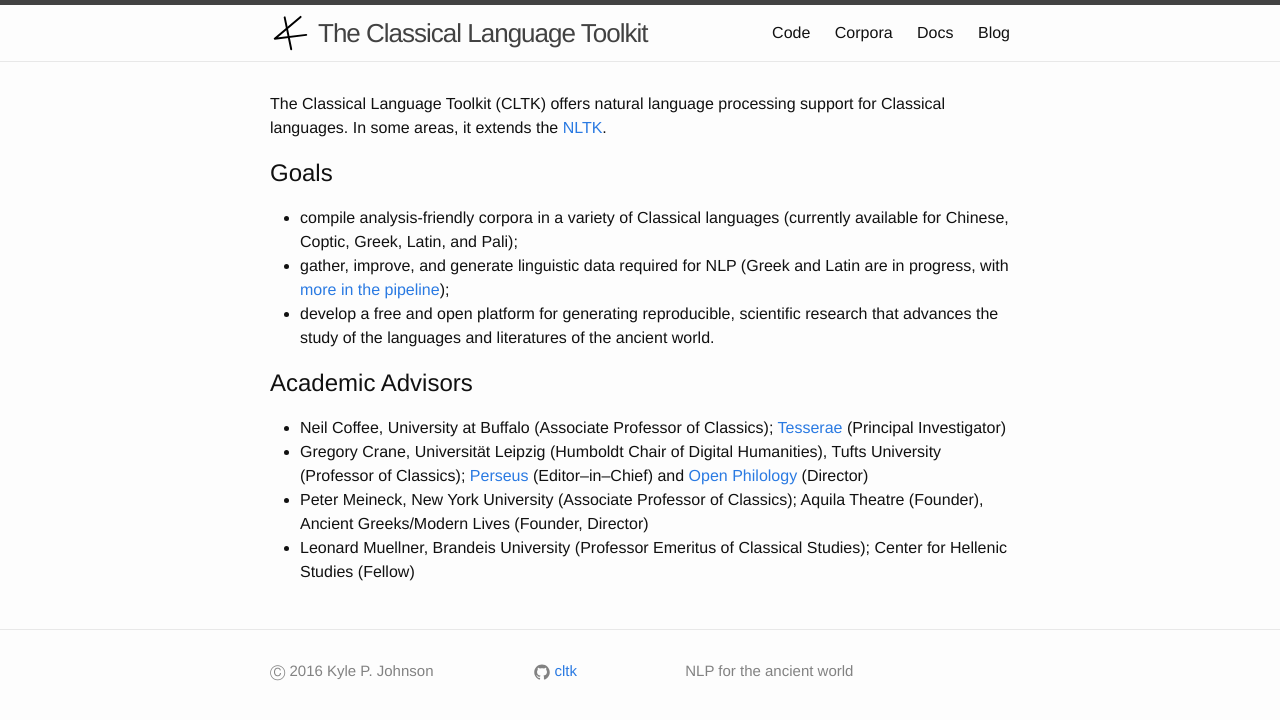
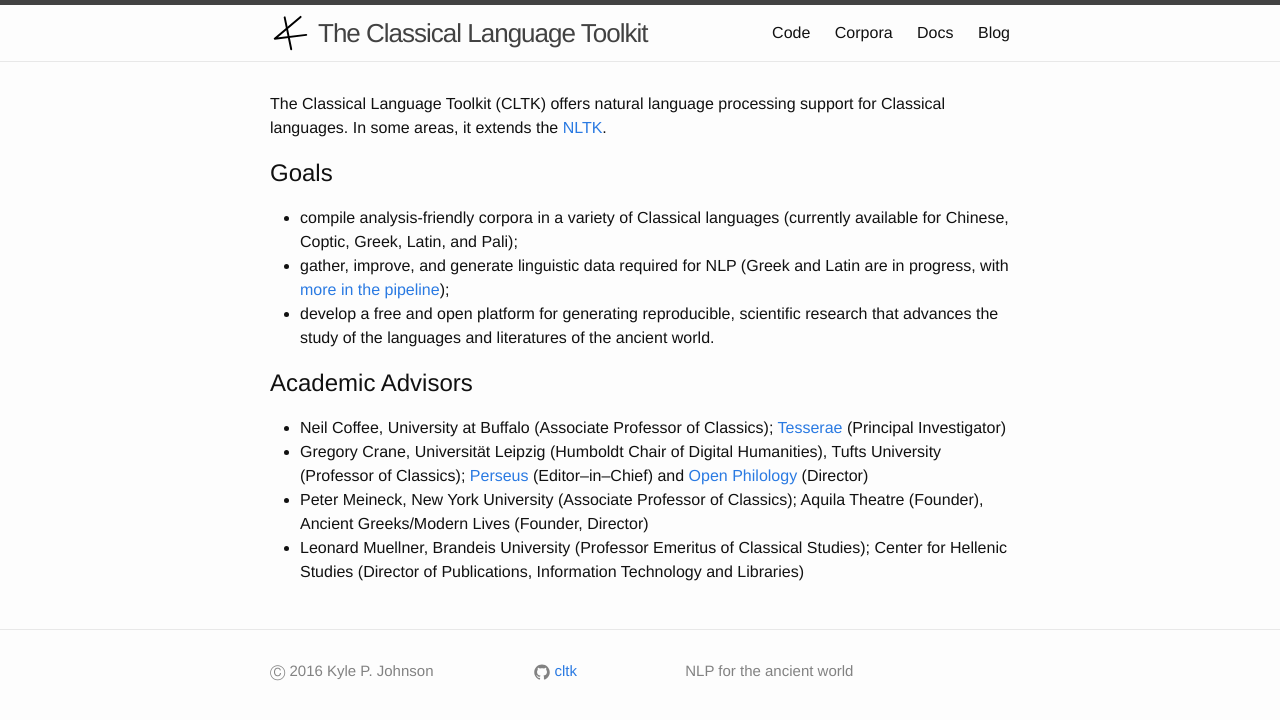
Before and after one commit to cltk/cltk.github.io, a Jekyll site: the page built from index.md, in a window 1280 px wide. Shown: the top 720 px of the page. Built offline with Jekyll 4.4.1, drawn with Linux system fonts in a browser that asks for light colours.

Commit message:
Correct LM's role

```diff
--- a/index.md
+++ b/index.md
@@ -16,4 +16,4 @@
 * Neil Coffee, University at Buffalo (Associate Professor of Classics); [Tesserae](http://tesserae.caset.buffalo.edu/) (Principal Investigator)
 * Gregory Crane, Universität Leipzig (Humboldt Chair of Digital Humanities), Tufts University (Professor of Classics); [Perseus](http://www.perseus.tufts.edu) (Editor–in–Chief) and [Open Philology](http://www.dh.uni-leipzig.de/wo/open-philology-project/) (Director)
 * Peter Meineck, New York University (Associate Professor of Classics); Aquila Theatre (Founder), Ancient Greeks/Modern Lives (Founder, Director)
-* Leonard Muellner, Brandeis University (Professor Emeritus of Classical Studies); Center for Hellenic Studies (Fellow)
+* Leonard Muellner, Brandeis University (Professor Emeritus of Classical Studies); Center for Hellenic Studies (Director of Publications, Information Technology and Libraries)
```
